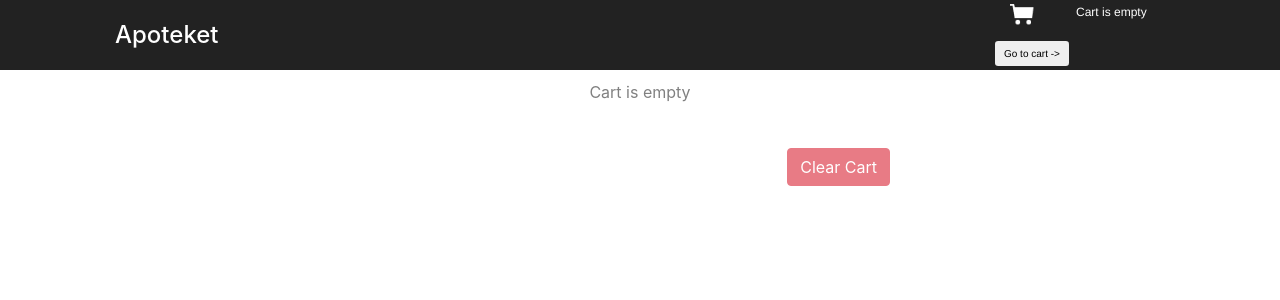
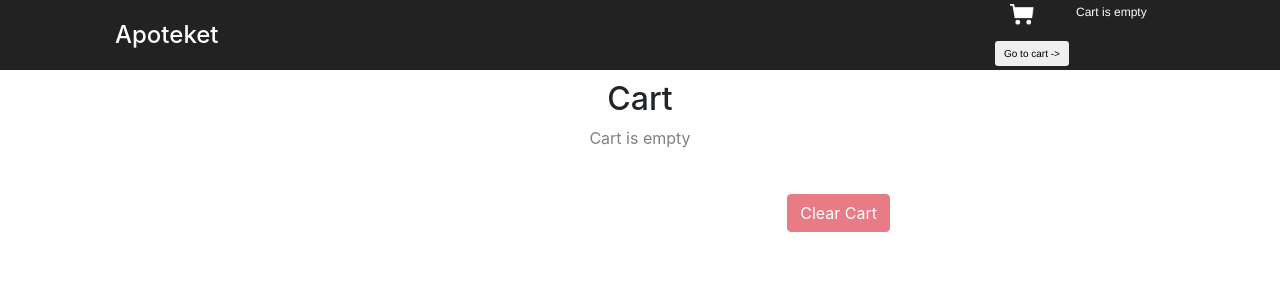
Before and after one commit to rameez-dynamo/apoteket-shopping-cart, a React (Create React App) app: page /cart in a window 1280 px wide. Shown: the top 300 px of the page. Built offline with nearby package versions, Linux system fonts and the light colour scheme.

Commit message:
Added titles.

```diff
--- a/src/components/Cart.js
+++ b/src/components/Cart.js
@@ -38,6 +38,7 @@ class Cart extends Component {
     return (
       <div className={`CartContainer${ windowIsMobile ? "Mobile" : "" }`}>
         <ul>
+          <li><h2>Cart</h2></li>
           {
             cartIsEmpty && <li>
               <div className="EmptyCart">
--- a/src/components/ProductList.js
+++ b/src/components/ProductList.js
@@ -61,6 +61,7 @@ class ProductList extends Component {
     const { products } = this.state;
     return (
       <ul>
+        <li><h2>Product list</h2></li>
         { products.map(this.renderListItem) }
       </ul>
     )
```
